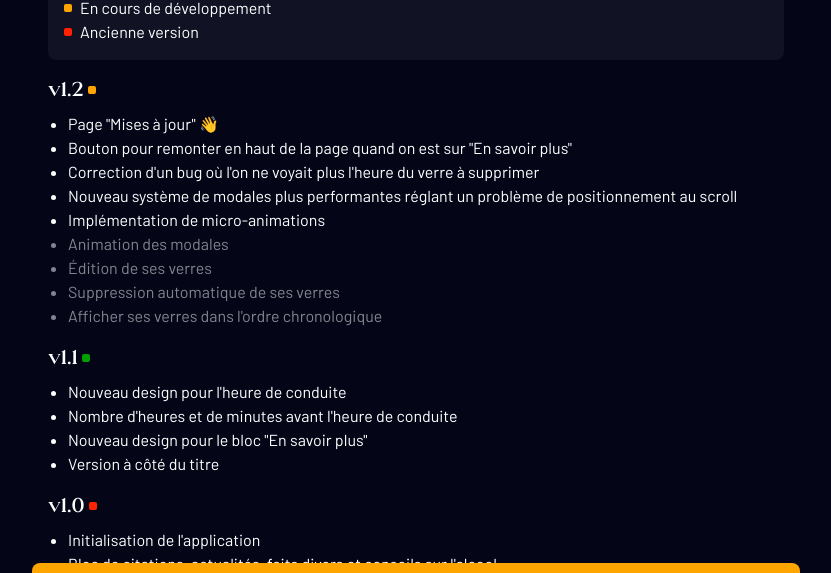
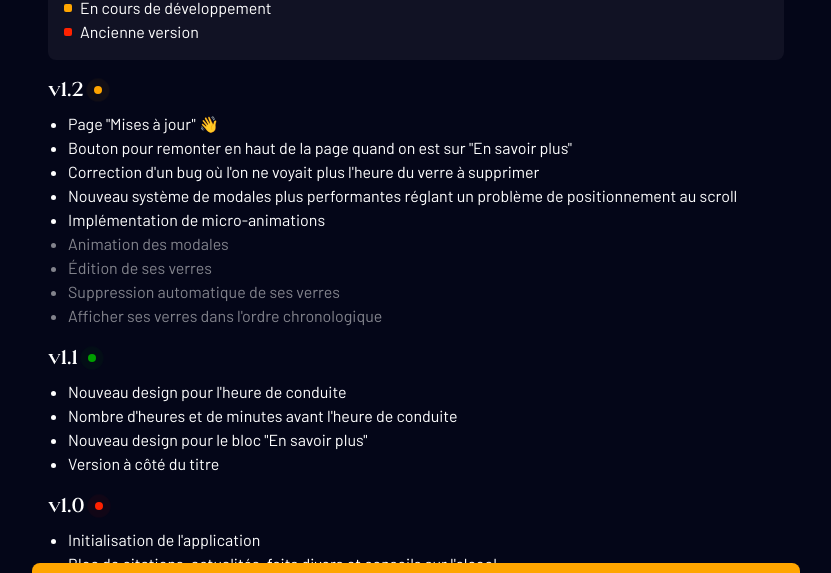
Before and after one commit to lucasboucher/alcool-tracker, a React (Create React App) app: page /changelog in a window 1280 px wide. Shown: the part 165-738 px from the top of the page, without its empty margins (224-1055 px from the left). Built offline with nearby package versions, Linux system fonts and the light colour scheme.

Commit message:
ADD: micro animation changelog

```diff
--- a/src/sections/Changelog/index.jsx
+++ b/src/sections/Changelog/index.jsx
@@ -28,7 +28,10 @@ function Changelog() {
         </div>
         <div className="mb-2 flex items-center">
           <h2 className="font-crucial text-xl">v1.2</h2>
-          <div className="ml-1 h-2 w-2 rounded-sm bg-main"></div>
+          <div className="relative ml-2 flex h-3 w-3 items-center justify-center">
+            <span className="absolute h-full w-full animate-ping rounded-full bg-main opacity-75"></span>
+            <span className="h-2 w-2 rounded-full bg-main"></span>
+          </div>
         </div>
         <ul className="mb-4 list-disc pl-5">
           <li>Page "Mises à jour" 👋</li>
@@ -46,7 +49,10 @@ function Changelog() {
         </ul>
         <div className="mb-2 flex items-center">
           <h2 className="font-crucial text-xl">v1.1</h2>
-          <div className="ml-1 h-2 w-2 rounded-sm bg-green"></div>
+          <div className="relative ml-2 flex h-3 w-3 items-center justify-center">
+            <span className="absolute h-full w-full animate-ping rounded-full bg-green opacity-75"></span>
+            <span className="h-2 w-2 rounded-full bg-green"></span>
+          </div>
         </div>
         <ul className="mb-4 list-disc pl-5">
           <li>Nouveau design pour l'heure de conduite</li>
@@ -56,7 +62,10 @@ function Changelog() {
         </ul>
         <div className="mb-2 flex items-center">
           <h2 className="font-crucial text-xl">v1.0</h2>
-          <div className="ml-1 h-2 w-2 rounded-sm bg-red"></div>
+          <div className="relative ml-2 flex h-3 w-3 items-center justify-center">
+            <span className="absolute h-full w-full animate-ping rounded-full bg-red opacity-75"></span>
+            <span className="h-2 w-2 rounded-full bg-red"></span>
+          </div>
         </div>
         <ul className="list-disc pl-5">
           <li>Initialisation de l'application</li>
--- a/src/sections/UseLevel/index.jsx
+++ b/src/sections/UseLevel/index.jsx
@@ -11,7 +11,7 @@ function UseLevel({ bloodAlcoholLevel, className }) {
       <div className="mb-2 flex items-center">
         <div className="relative mr-2 flex h-3 w-3 items-center justify-center">
           <span
-            className={`absolute h-full w-full animate-ping rounded-full ${canIDriveBackgroundColor(result)} opacity-75`}
+            className={`absolute h-full w-full animate-ping rounded-full opacity-75 ${canIDriveBackgroundColor(result)}`}
           ></span>
           <span className={`h-2 w-2 rounded-full ${canIDriveBackgroundColor(result)}`}></span>
         </div>
```
